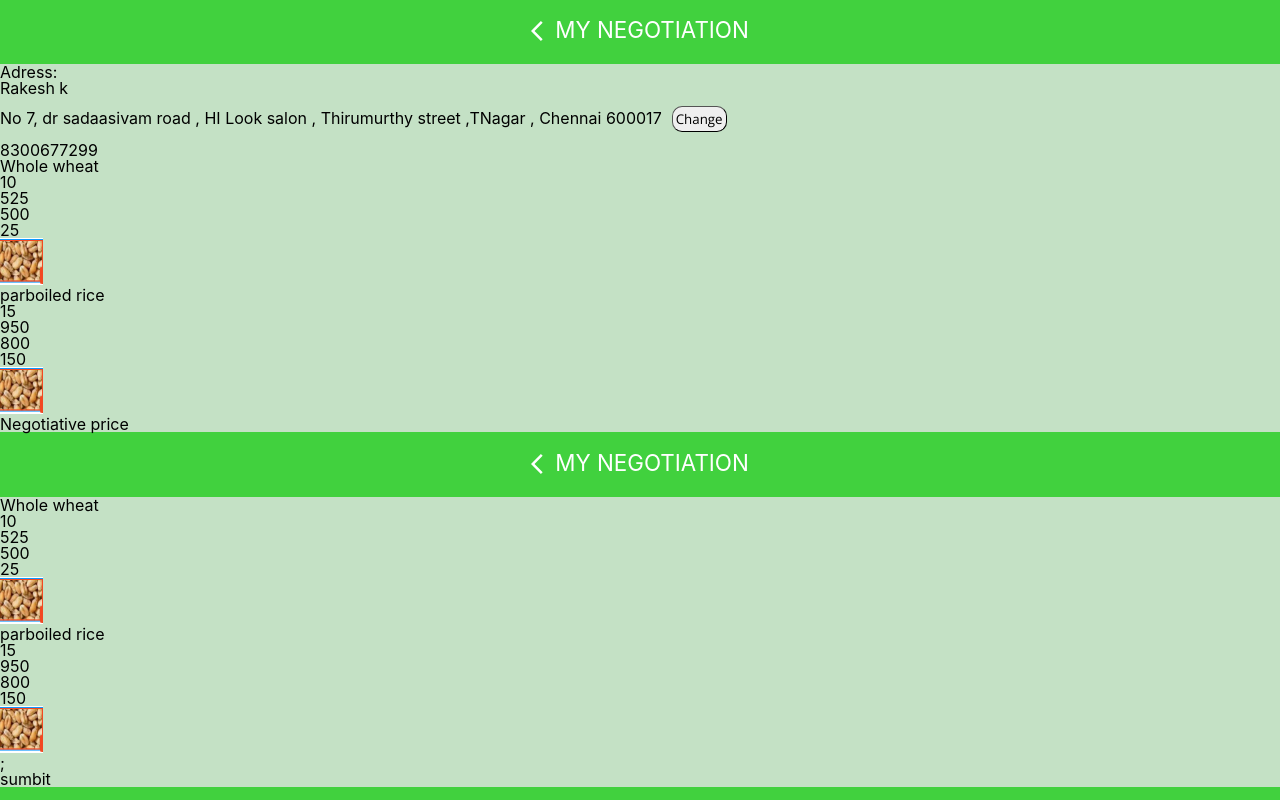
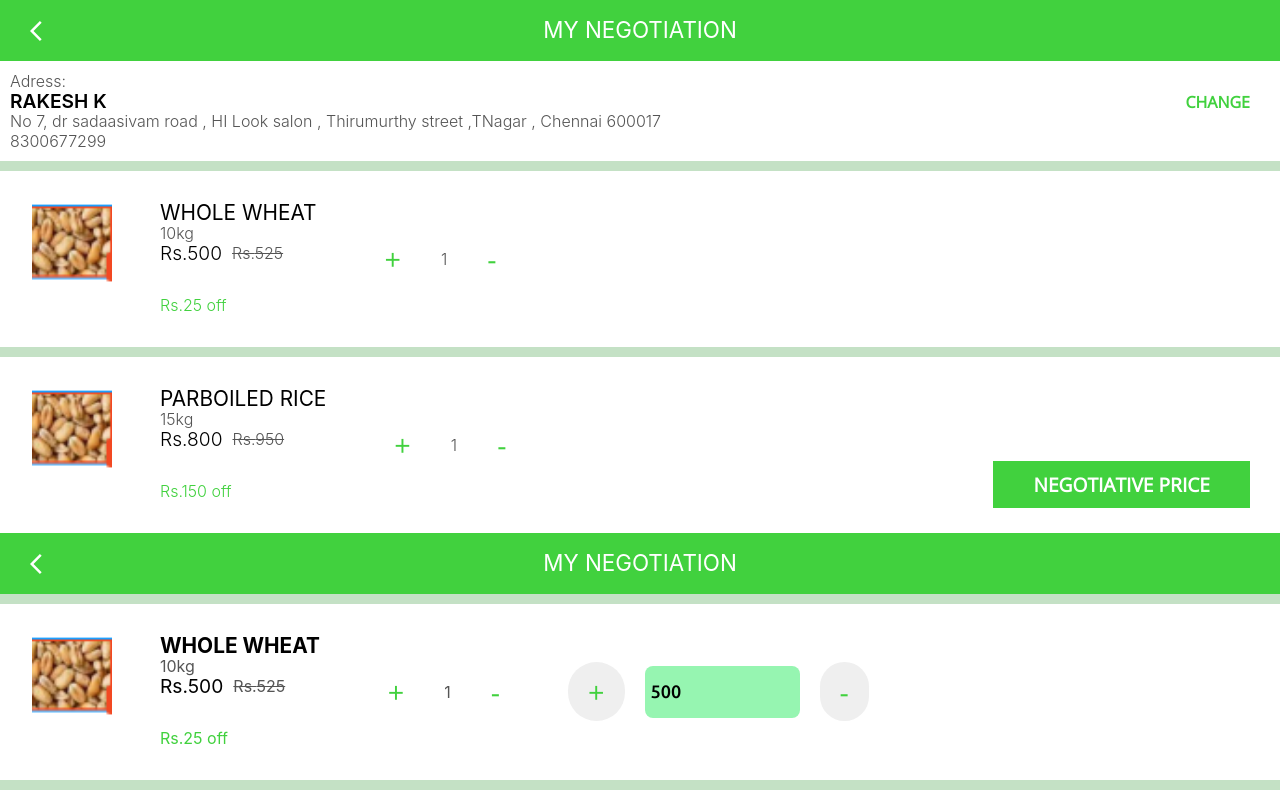
Before and after one commit to sanjith-s/farmenience, a React (Vite) app: page / in a window 1280 px wide. Shown: the top 800 px of the page. Built offline with nearby package versions, Linux system fonts and the light colour scheme.

Commit message:
added css to the two pages of m15

```diff
--- a/src/components/negotiationBox.jsx
+++ /dev/null
@@ -1,19 +0,0 @@
-import React from "react";
-import WheatImg from "../WheatImg.png";
-
-function NegotiationBox(props) {
-  return (
-    <div>
-      <div>{props.iName}</div>
-      <div>{props.quantity}</div>
-      <div> {props.actualPrice} </div>
-      <div> {props.discountPrice} </div>
-      <div> {props.discountAmount} </div>
-      <div>
-        <img src={WheatImg} alt=" "></img>
-      </div>
-    </div>
-  );
-}
-
-export default NegotiationBox;
--- /dev/null
+++ b/src/components/negotiationBox1.jsx
@@ -0,0 +1,42 @@
+import React, { useState } from "react";
+import WheatImg from "../WheatImg.png";
+import "../css/negotiationBox.css";
+
+function NegotiationBox1(props) {
+  const [counter, setcounter] = useState(1);
+  const increment = () => {
+    setcounter(counter + 1);
+  };
+  const decrement = () => {
+    setcounter(counter >= 2 ? counter - 1 : (counter = 1));
+  };
+
+  return (
+    <div className="negot_card">
+      <div className="">
+        <img className="product_img" src={WheatImg} alt=" "></img>
+      </div>
+      <div className="content">
+        <div className="iname">{props.iName}</div>
+        <div>{props.quantity}kg</div>
+        <div className="negot_price">
+          <div className="discount_price">Rs.{props.discountPrice} </div>
+          <div className="actual_price">Rs.{props.actualPrice}</div>
+        </div>
+        <div className="discount_amount">Rs.{props.discountAmount} off</div>
+      </div>
+
+      <div className="counter">
+        <button className="counter_btn" onClick={increment}>
+          +
+        </button>
+        <label> {counter} </label>
+        <button className="counter_btn" onClick={decrement}>
+          -
+        </button>
+      </div>
+    </div>
+  );
+}
+
+export default NegotiationBox1;
--- /dev/null
+++ b/src/components/negotiationBox2.jsx
@@ -0,0 +1,66 @@
+import React, { useState } from "react";
+import WheatImg from "../WheatImg.png";
+import "../css/negotiationBox.css";
+
+function NegotiationBox2(props) {
+  const [counter, setcounter] = useState(1);
+  const [limit, setlimit] = useState(props.discountPrice);
+  const increment = () => {
+    setcounter(counter + 1);
+  };
+  const decrement = () => {
+    setcounter(counter >= 2 ? counter - 1 : (counter = 1));
+  };
+  const limitIncrement = () => {
+    setlimit(limit + 1);
+  };
+  const limitDecrement = () => {
+    setlimit(
+      limit >= props.discountPrice / 2 ? limit - 1 : (limit = discountPrice / 2)
+    );
+  };
+
+  return (
+    <div className="negot_card">
+      <div className="">
+        <img className="product_img" src={WheatImg} alt=" "></img>
+      </div>
+      <div className="content">
+        <div className="iname">{props.iName}</div>
+        <div>{props.quantity}kg</div>
+        <div className="negot_price">
+          <div className="discount_price">Rs.{props.discountPrice} </div>
+          <div className="actual_price">Rs.{props.actualPrice}</div>
+        </div>
+        <div className="discount_amount">Rs.{props.discountAmount} off</div>
+      </div>
+
+      <div className="counter">
+        <button className="counter_btn" onClick={increment}>
+          +
+        </button>
+        <label> {counter} </label>
+        <button className="counter_btn" onClick={decrement}>
+          -
+        </button>
+      </div>
+      <div className="price_limit">
+        <button className="limit_btn" onClick={limitIncrement}>
+          +
+        </button>
+        <input
+          className="limit_input"
+          type="number"
+          min={props.actualPrice / 2}
+          max={props.actualPrice}
+          value={limit}
+        />
+        <button className="limit_btn" onClick={limitDecrement}>
+          -
+        </button>
+      </div>
+    </div>
+  );
+}
+
+export default NegotiationBox2;
--- /dev/null
+++ b/src/components/negotiationBox3.jsx
@@ -0,0 +1,24 @@
+import React from "react";
+import WheatImg from "../WheatImg.png";
+import "../css/negotiationBox.css";
+
+function NegotiationBox3(props) {
+  return (
+    <div className="negot_card">
+      <div className="">
+        <img className="product_img" src={WheatImg} alt=" "></img>
+      </div>
+      <div className="content">
+        <div className="iname">{props.iName}</div>
+        <div>{props.quantity}kg</div>
+        <div className="negot_price">
+          <div className="discount_price">Rs.{props.discountPrice} </div>
+          <div className="actual_price">Rs.{props.actualPrice}</div>
+        </div>
+        <div className="discount_amount">Rs.{props.discountAmount} off</div>
+      </div>
+    </div>
+  );
+}
+
+export default NegotiationBox3;
--- a/src/css/negotNav.css
+++ b/src/css/negotNav.css
@@ -1,4 +1,5 @@
 .negot_nav {
+  position: relative;
   display: flex;
   flex-direction: row;
   justify-content: center;
@@ -11,3 +12,8 @@
   text-transform: uppercase;
   font-size: 1.4rem;
 }
+
+.arrow_back {
+  position: absolute;
+  left: 30px;
+}
--- /dev/null
+++ b/src/css/negotiationBox.css
@@ -0,0 +1,86 @@
+.negot_card {
+  display: flex;
+  flex-direction: row;
+  column-gap: 3rem;
+  background-color: #fff;
+  color: #555;
+  font-size: 200;
+  line-height: 20px;
+  padding: 2rem;
+  margin-top: 10px;
+}
+
+.product_img {
+  width: 5rem;
+  height: 5rem;
+}
+
+.iname {
+  color: #000;
+  font-size: 600;
+  text-transform: uppercase;
+}
+
+.negot_price {
+  display: flex;
+  column-gap: 10px;
+}
+
+.discount_price {
+  color: #000;
+  font-size: 1.2rem;
+  font-size: 700;
+}
+
+.actual_price {
+  text-decoration: line-through;
+}
+
+.discount_amount {
+  padding-top: 2rem;
+  color: #41d13e;
+}
+
+.counter,
+.price_limit {
+  display: flex;
+  flex-direction: row;
+  column-gap: 20px;
+  justify-content: center;
+  align-items: center;
+}
+
+.counter_btn {
+  /* padding: ; */
+  height: fit-content;
+  width: fit-content;
+  display: inline-block;
+  font-size: 1.8rem;
+  border-radius: 50px;
+  border-style: none;
+  background: none;
+  color: #41d13e;
+}
+
+.counter_btn:hover {
+  background: none;
+}
+
+.limit_btn {
+  height: fit-content;
+  width: fit-content;
+  display: inline-block;
+  font-size: 1.8rem;
+  border-radius: 50px;
+  border-style: none;
+  color: #41d13e;
+}
+
+.limit_btn:hover {
+  background-color: #41d13e;
+  color: #fff;
+}
+
+.limit_input {
+  block-size: 40px;
+}
--- a/src/css/pageM15.css
+++ b/src/css/pageM15.css
@@ -0,0 +1,63 @@
+.negot_address {
+  position: relative;
+  background-color: #fff;
+  padding: 10px;
+  line-height: 20px;
+  color: #555;
+  font-weight: 300;
+}
+
+.negot_address h3 {
+  color: #000;
+  font-size: 1.2rem;
+  font-weight: 600;
+  text-transform: uppercase;
+}
+
+.chg_btn {
+  font-size: 1rem;
+  text-transform: uppercase;
+  font-weight: 600;
+  border: none;
+  background: none;
+  color: #41d13e;
+
+  position: absolute;
+  top: 10px;
+  right: 10px;
+}
+
+.chg_btn:hover {
+  color: #fff;
+  background-color: #41d13e;
+}
+
+.pg1_items {
+  position: relative;
+  line-height: 20px;
+  color: #555;
+  font-weight: 300;
+}
+
+.pg2_items {
+  position: relative;
+  padding: 0;
+  margin: 0;
+}
+
+.price_btn,
+.submit_btn {
+  padding: 10px 40px;
+  display: inline-block;
+  font-size: 1.2rem;
+  text-transform: uppercase;
+  font-weight: 600;
+  border: none;
+  background: #41d13e;
+  color: #fff;
+  border-radius: 0;
+
+  position: absolute;
+  bottom: 15px;
+  right: 30px;
+}
--- a/src/css/pageM4.css
+++ b/src/css/pageM4.css
@@ -2,10 +2,9 @@
   display: flex;
   justify-content: space-around;
   align-items: center;
-
 }
 
-@media only screen and (max-width: 800px)  {
+@media only screen and (max-width: 800px) {
   .pagem4 {
     flex-direction: column;
   }
@@ -16,7 +15,7 @@
 
 .salebox {
   font-size: 1.2rem;
-	background: rgba(217, 217, 217, 1);
+  background: #d9d9d9;
   display: flex;
   flex-direction: column;
   justify-content: center;
@@ -46,7 +45,7 @@
   align-items: space-between;
 }
 .s-contact {
-	flex:1;
+  flex: 1;
   text-align: center;
   padding-top: 1%;
   padding-bottom: 1%;
@@ -76,7 +75,8 @@
   border-radius: 10px 15px;
   font-weight: normal;
 }
-.printbox:hover,.b-row5 > div:hover {
+.printbox:hover,
+.b-row5 > div:hover {
   background-color: rgba(30, 369, 117, 6);
   font-weight: bolder;
   color: black;
@@ -105,18 +105,20 @@
   justify-content: center;
 }
 .b-row5 {
-	flex:1;
+  flex: 1;
   display: flex;
   justify-content: flex-end;
 }
-table, th, td {
-  border:1px solid black;
+table,
+th,
+td {
+  border: 1px solid black;
 }
 table {
   background-color: white;
 }
 td {
-  padding:10px;
+  padding: 10px;
 }
 .s-box {
   padding-bottom: 3%;
--- a/src/pageM15.jsx
+++ b/src/pageM15.jsx
@@ -1,7 +1,9 @@
 import React, { useState } from "react";
 import "./css/pageM15.css";
 import NegotNav from "./components/negotNav";
-import NegotiationBox from "./components/negotiationBox";
+import NegotiationBox1 from "./components/negotiationBox1";
+import NegotiationBox2 from "./components/negotiationBox2";
+import NegotiationBox3 from "./components/negotiationBox3";
 import WheatImg from "./WheatImg.png";
 
 function PageM15() {
@@ -48,7 +50,7 @@ function PageM15() {
     <div>
       <div className="pg1">
         <NegotNav />
-        <div>
+        <div className="negot_address">
           <p>Adress:</p>
           <h3>{userData.name}</h3>
           {!isEditOn ? (
@@ -62,11 +64,11 @@ function PageM15() {
             />
           )}
           {!isEditOn ? (
-            <button className="chg-btn" onClick={editHandler}>
+            <button className="chg_btn" onClick={editHandler}>
               Change
             </button>
           ) : (
-            <button className="chg-btn" onClick={updateAddress}>
+            <button className="chg_btn" onClick={updateAddress}>
               Update
             </button>
           )}
@@ -76,7 +78,7 @@ function PageM15() {
         <div className="pg1_items">
           {salesItems.map((item, index) => {
             return (
-              <NegotiationBox
+              <NegotiationBox1
                 key={index}
                 iName={item.itemName}
                 quantity={item.quantity}
@@ -86,7 +88,7 @@ function PageM15() {
               />
             );
           })}
-          <p>Negotiative price</p>
+          <button className="price_btn">Negotiative price</button>
         </div>
       </div>
 
@@ -96,7 +98,7 @@ function PageM15() {
         <div className="pg2_items">
           {salesItems.map((item, index) => {
             return (
-              <NegotiationBox
+              <NegotiationBox2
                 key={index}
                 iName={item.itemName}
                 quantity={item.quantity}
@@ -106,7 +108,7 @@ function PageM15() {
               />
             );
           })}
-          ;<p>sumbit</p>
+          <button className="submit_btn">sumbit</button>
         </div>
       </div>
       <div className="pg3">
@@ -115,7 +117,7 @@ function PageM15() {
         <div className="pg3_items">
           {salesItems.map((item, index) => {
             return (
-              <NegotiationBox
+              <NegotiationBox3
                 key={index}
                 iName={item.itemName}
                 quantity={item.quantity}
@@ -125,7 +127,7 @@ function PageM15() {
               />
             );
           })}
-          ;<p>sumbit</p>
+          ;<button>sumbit</button>
         </div>
       </div>
     </div>
```
Lines whose indentation alone changed are shown as unchanged.
